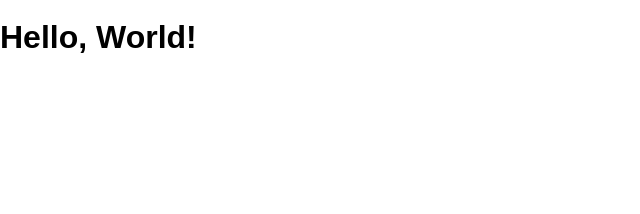
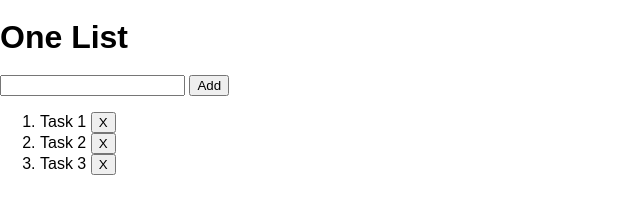
Before and after one commit to GarrettAnderson/one-list, a website: page public/index.html in a window 1280 px wide. Shown: the whole page, without its empty margins (0-640 px from the left). Drawn offline with Linux system fonts and the light colour scheme.

Commit message:
starting one list classroom work

```diff
--- a/public/index.html
+++ b/public/index.html
@@ -8,7 +8,16 @@
     <link rel="stylesheet" href="/screen.css">
   </head>
   <body>
-    <h1 class='hello-world'></h1>
+    <h1 class='header'>One List</h1>
+    <form>
+      <input>
+      <button>Add</button>
+    </form>
+    <ol>
+      <li>Task 1 <button>X</button></li>
+      <li>Task 2 <button>X</button></li>
+      <li>Task 3 <button>X</button></li>
+    </ol>
     <script src="/main.js" charset="utf-8"></script>
   </body>
 </html>
```
